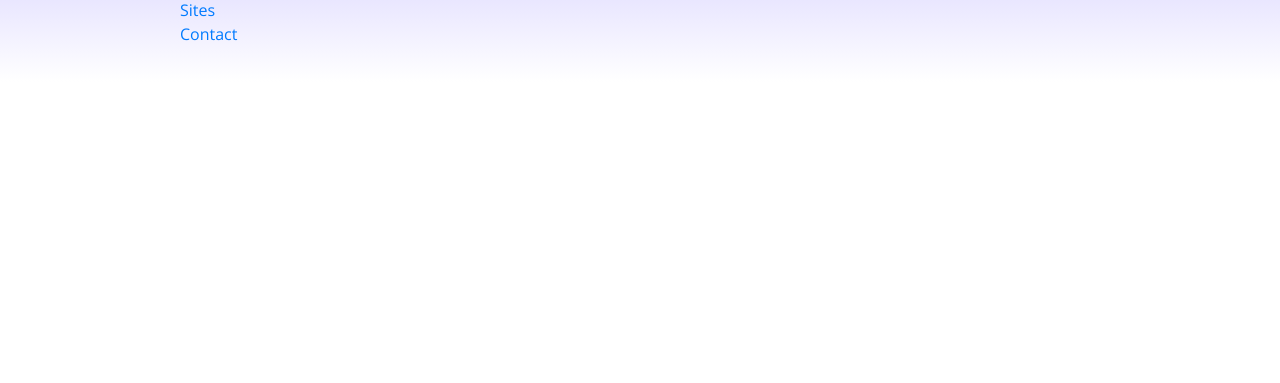
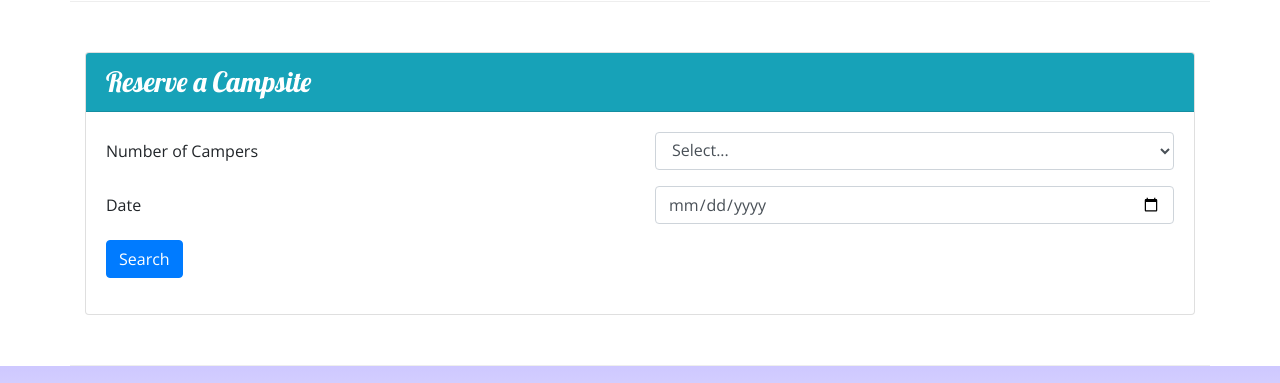
Before and after one commit to petermdrews/bootstrap-project, a website: page index.html in a window 1280 px wide. Shown: the part 1141-1524 px from the top of the page. Before the commit the page ends 1223 px from the top, so only its background shows below. Drawn offline with nearby package versions, Linux system fonts and the light colour scheme.

Commit message:
Post Workshop 2

```diff
--- a/index.html
+++ b/index.html
@@ -27,6 +27,9 @@
           <div class="col">
             <h1>NuCamp</h1>
             <h2>a better way to camp</h2>
+          </div>
+          <div class="col-md-4 col-xl-2 mt-4">
+            <a role="button" href="#reserveForm" class="btn btn-info btn-lg text-nowrap">Reserve Campsite</a>
           </div>
         </div>
       </div>
@@ -81,11 +84,16 @@
           <h2>Featured Campsites</h2>
         </div>
         <div class="col">
-          <h3>React Lake Campground</h3>
-          <p class="d-none d-sm-block">
-            Nestled in the foothills of the Chrome Mountains, this campground on
-            the shores of the pristine React Lake is a favorite for fly fishers.
-          </p>
+          <div class="media">
+            <div class="media-body align-self-center">
+              <h3>React Lake Campground</h3>
+              <p class="d-none d-sm-block">
+                Nestled in the foothills of the Chrome Mountains, this campground on
+                the shores of the pristine React Lake is a favorite for fly fishers.
+              </p>
+            </div>
+            <img src="/img/react-lake-thumb.jpg" class="d-flex img-thumbnail ml-3" alt="React Lake Photo" />
+          </div>
         </div>
       </div>
 
@@ -106,6 +114,44 @@
           </div>
         </div>
       </div>
+
+      <div class="row row-content">
+        <div class="col col-6-sm mx-auto">
+          <div class="card">
+            <h3 class="card-header bg-info text-white">Reserve a Campsite</h3>
+            <div class="card-body">
+              <form id="reserveForm">
+                <div class="row form-group">
+                  <label class="col col-sm-6 col-form-label" for="numCampers">Number of Campers</label>
+                  <div class="col-sm-6">
+                    <select class="form-control" name="numCampers" id="numCampers">
+                      <option>Select...</option>
+                      <option value="1">1</option>
+                      <option value="2">2</option>
+                      <option value="3">3</option>
+                      <option value="4">4</option>
+                      <option value="5">5</option>
+                      <option value="6">6</option>
+                    </select>
+                  </div>
+                </div>
+                <div class="row form-group">
+                  <label class="col col-sm-6 col-form-label" for="date">Date</label>
+                  <div class="col-sm-6">
+                    <input class="form-control" type="date" id="date" name="date" placeholder="date">
+                  </div>
+                </div>
+                <div class="row form-group">
+                  <div class="col">
+                    <button type="submit" class="btn btn-primary">Search</button>
+                  </div>
+                </div>
+              </form>
+            </div>
+          </div>
+        </div>
+      </div>
+
     </div>
 
     <footer class="site-footer">
```
